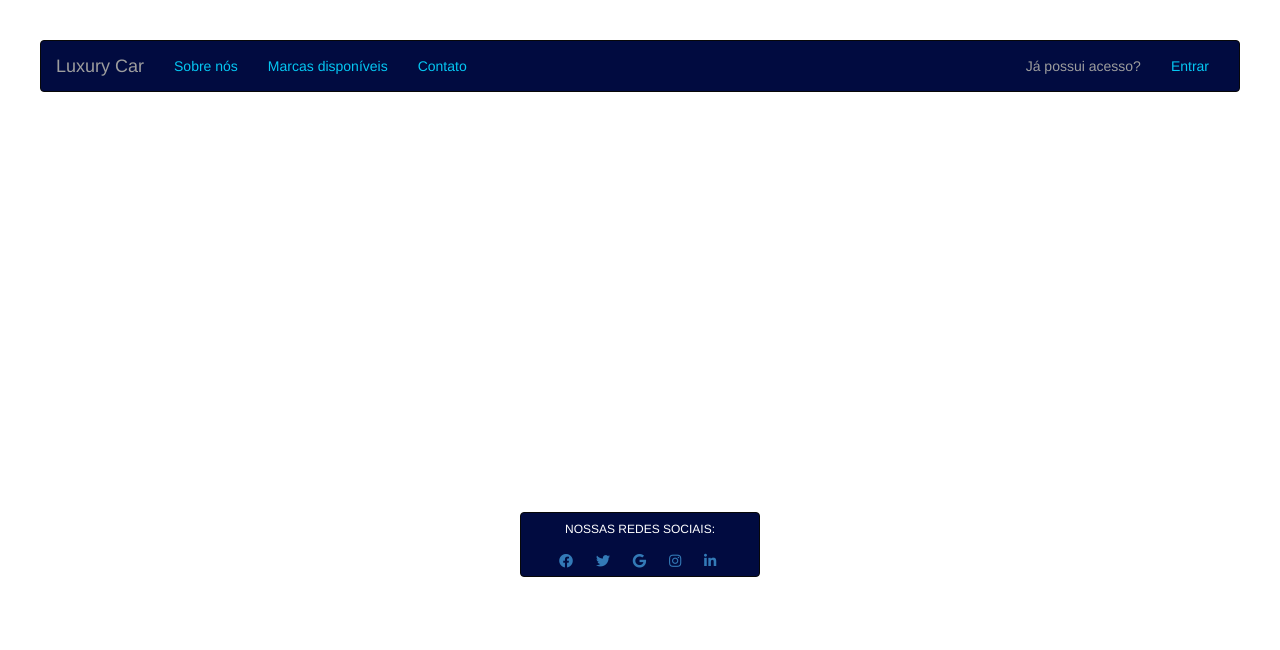
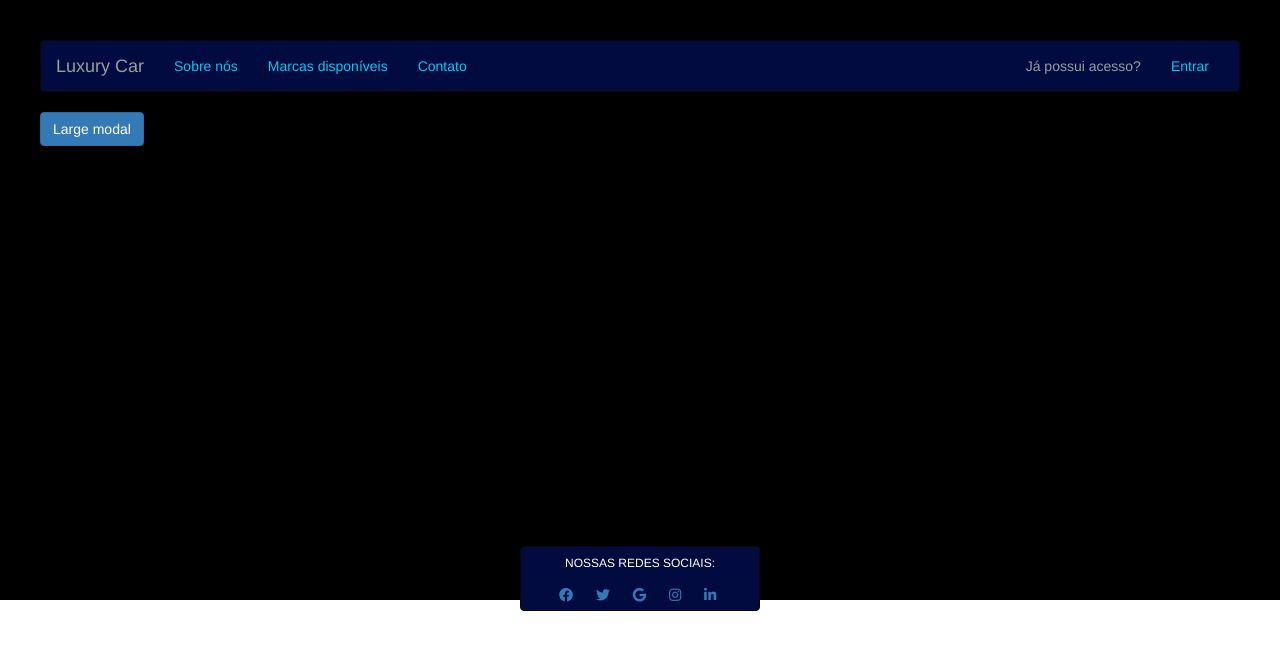
Before and after one commit to yanwiter/projetoFinal, an Angular app in the folder luxuryCar Angular/luxuryCar-Angular/: page /home in a window 1280 px wide. Shown: the top 650 px of the page. Built offline with nearby package versions, Linux system fonts and the light colour scheme.

Commit message:
idea modal e delete background imagem

```diff
--- a/luxuryCar Angular/luxuryCar-Angular/src/app/home/home.component.css
+++ b/luxuryCar Angular/luxuryCar-Angular/src/app/home/home.component.css
@@ -3,6 +3,7 @@
   width: 100%;
   background-repeat: no-repeat;
   padding: 40px;
+  background-color: black;
 }
 
 .navbar {
--- a/luxuryCar Angular/luxuryCar-Angular/src/app/home/home.component.html
+++ b/luxuryCar Angular/luxuryCar-Angular/src/app/home/home.component.html
@@ -1,3 +1,4 @@
+
 <body>
   <nav class="navbar navbar-default navbar-inverse" role="navigation">
     <div class="container-fluid">
@@ -30,6 +31,17 @@
     </div>
   </nav>
 
+<button type="button" class="btn btn-primary" data-toggle="modal" data-target=".bd-example-modal-lg">Large modal</button>
+
+<div class="modal fade bd-example-modal-lg" tabindex="-1" role="dialog" aria-labelledby="myLargeModalLabel" aria-hidden="true">
+  <div class="modal-dialog modal-lg">
+    <div class="modal-content">
+      ...
+    </div>
+  </div>
+</div>
+
+
   <div class="footer">
     <nav class="navbar navbar-default navbar-inverse" role="navigation">
       <div class="text-center p-4">
```
